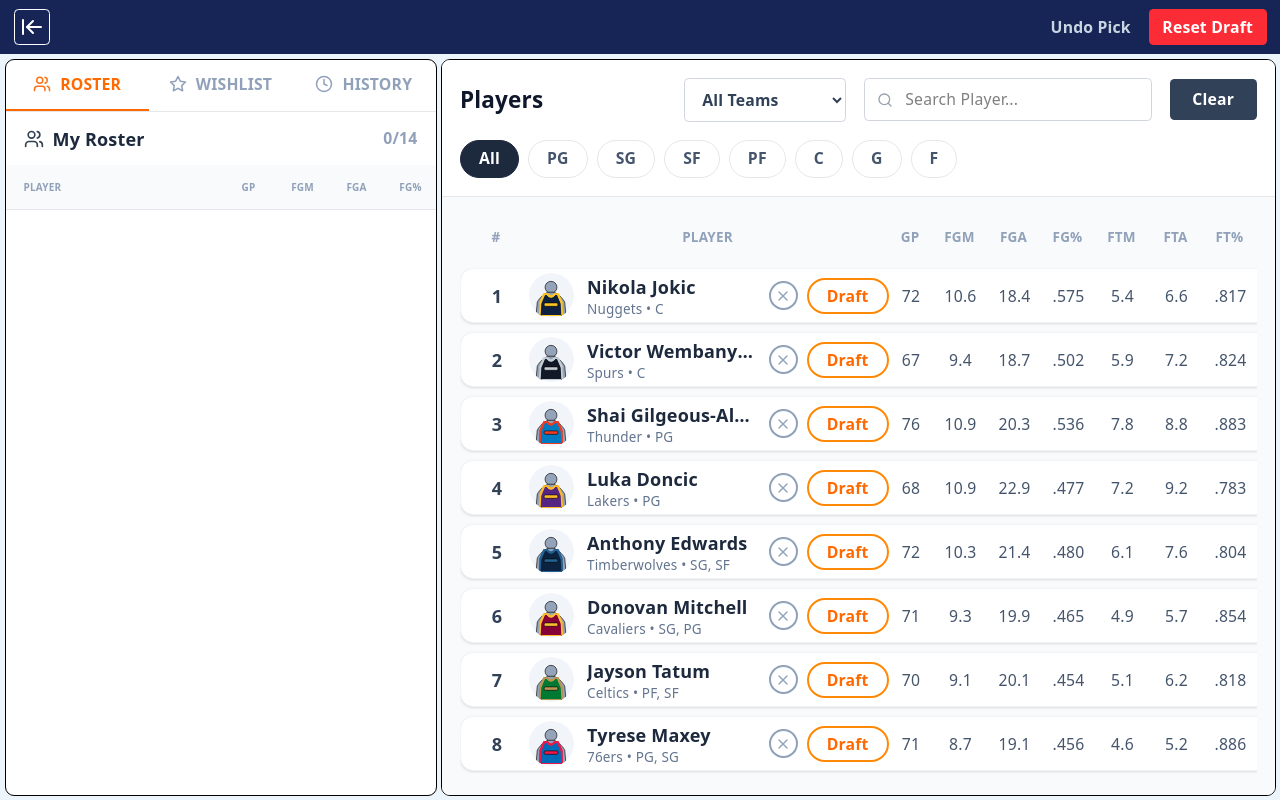
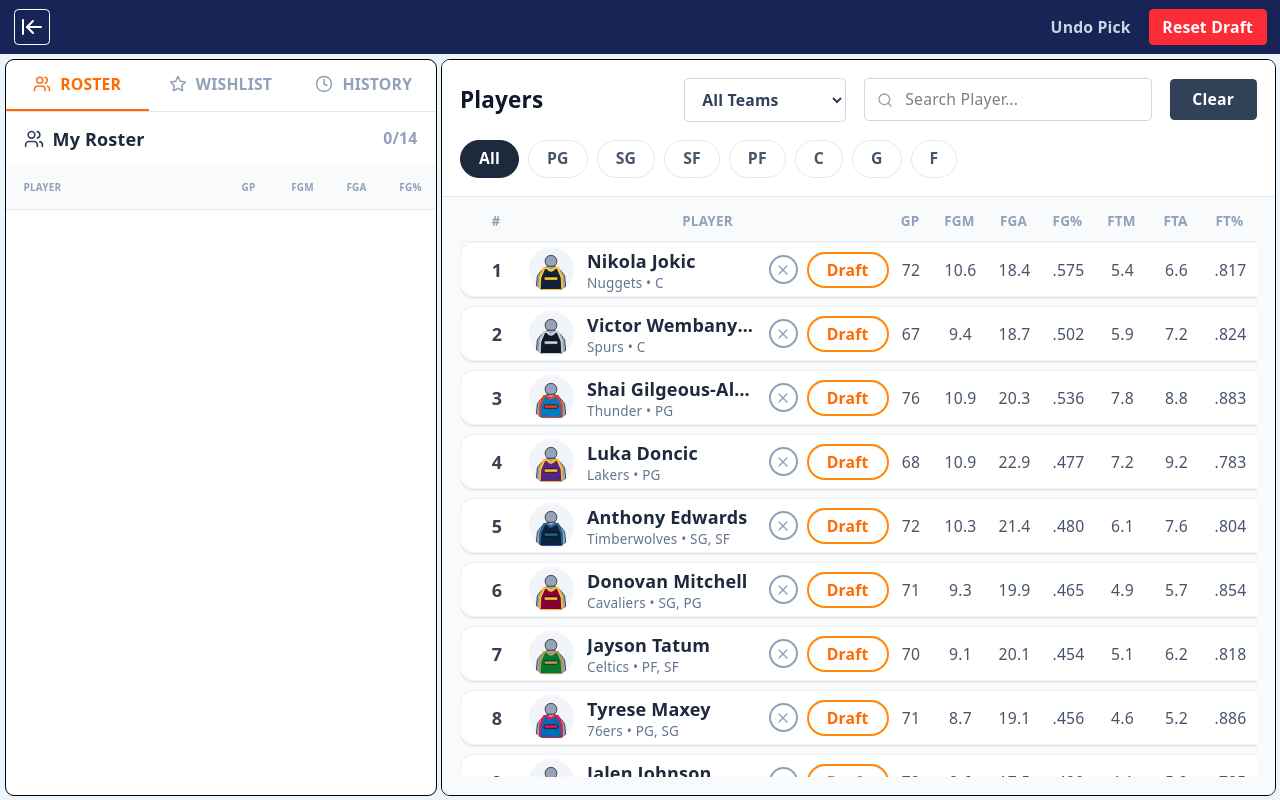
Before and after one commit to ishmyles/fantasy-draft-tool-v2, a React (Vite) app: page / in a window 1280 px wide. Built offline with nearby package versions, Linux system fonts and the light colour scheme.

Commit message:
fix: headers now scrollable horizontally
Headers in the PlayerList did now scroll horizontally on smaller screens.
Updated the Header so is still sticky to the top and is horizontal.

```diff
--- a/src/components/PlayerList/PlayerList.tsx
+++ b/src/components/PlayerList/PlayerList.tsx
@@ -4,20 +4,29 @@
 import { useVirtualizer } from "@tanstack/react-virtual";
 
 export const PlayerList: React.FC = () => {
-  const availablePlayers = useAppSelector((state) => state.draft.availablePlayers);
+  const availablePlayers = useAppSelector(
+    (state) => state.draft.availablePlayers,
+  );
   const filters = useAppSelector((state) => state.draft.filters);
 
   const filteredPlayers = useMemo(() => {
     return availablePlayers.filter((player) => {
-      if (filters.search && !player.name.toLowerCase().includes(filters.search.toLowerCase())) return false;
-      if (filters.team !== "All Teams" && player.team !== filters.team) return false;
+      if (
+        filters.search &&
+        !player.name.toLowerCase().includes(filters.search.toLowerCase())
+      )
+        return false;
+      if (filters.team !== "All Teams" && player.team !== filters.team)
+        return false;
 
       if (filters.position !== "All") {
         let validPositions = [filters.position];
         if (filters.position === "G") validPositions = ["PG", "SG", "G"];
         if (filters.position === "F") validPositions = ["SF", "PF", "F"];
 
-        const hasPositionMatch = player.position.some(p => validPositions.includes(p));
+        const hasPositionMatch = player.position.some((p) =>
+          validPositions.includes(p),
+        );
         if (!hasPositionMatch) return false;
       }
 
@@ -53,10 +62,15 @@
   ];
 
   return (
-    <div className="tw:flex tw:flex-col tw:flex-1 tw:min-h-0 tw:bg-slate-50 tw:p-4">
-      <div className="tw:overflow-x-auto tw:flex-1 tw:min-h-0 tw:flex tw:flex-col">
-        {/* Header Row */}
-        <div className="tw:flex tw:items-center tw:px-3 tw:py-3 tw:text-xs tw:font-bold tw:text-slate-400 tw:uppercase tw:mb-2 tw:min-w-max">
+    <div className="tw:flex tw:flex-col tw:flex-1 tw:min-h-0 tw:bg-slate-50 tw:p-4 tw:pt-1">
+      {/* Single Scroll Container for both X and Y */}
+      <div
+        ref={parentRef}
+        className="tw:flex-1 tw:min-h-0 tw:overflow-auto tw:pr-2"
+      >
+        <div className="tw:min-w-max tw:flex tw:flex-col">
+          {/* Sticky Header Row */}
+          <div className="tw:sticky tw:top-0 tw:z-20 tw:bg-slate-50 tw:flex tw:items-center tw:px-3 tw:py-2.5 tw:text-xs tw:font-bold tw:text-slate-400 tw:uppercase tw:border-b tw:border-slate-200/60">
             <div className="tw:w-10 tw:shrink-0 tw:mr-2">#</div>
             <div className="tw:w-80 tw:shrink-0">Player</div>
             <div className="tw:flex tw:items-center tw:mx-auto">
@@ -69,12 +83,9 @@
             </div>
           </div>
 
-        {/* Scrollable Body */}
+          {/* Virtualizer Body */}
           <div
-          ref={parentRef}
-          className="tw:flex-1 tw:min-h-0 tw:overflow-y-auto tw:pr-2 tw:min-w-max"
-        >
-          <div
+            className="tw:pt-1.5"
             style={{
               height: `${virtualizer.getTotalSize()}px`,
               width: "100%",
```
Lines whose indentation alone changed are shown as unchanged.
